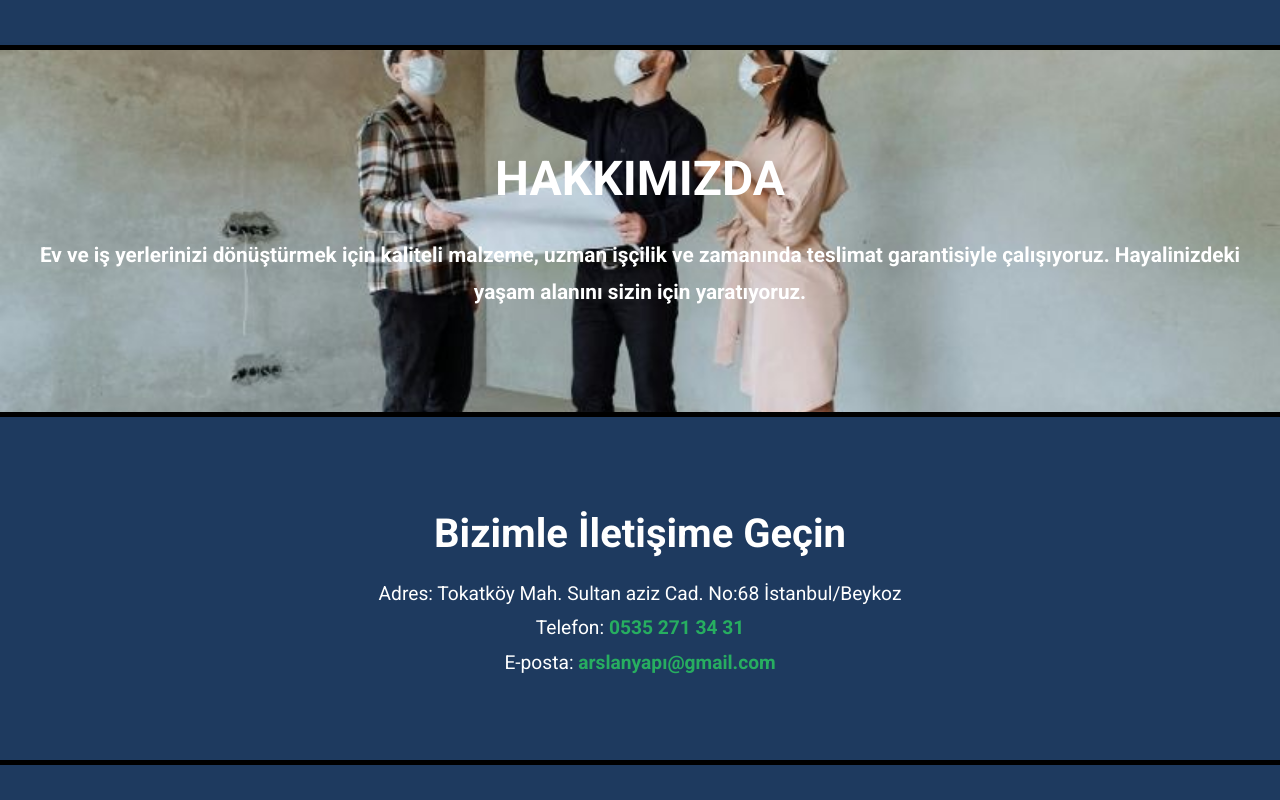
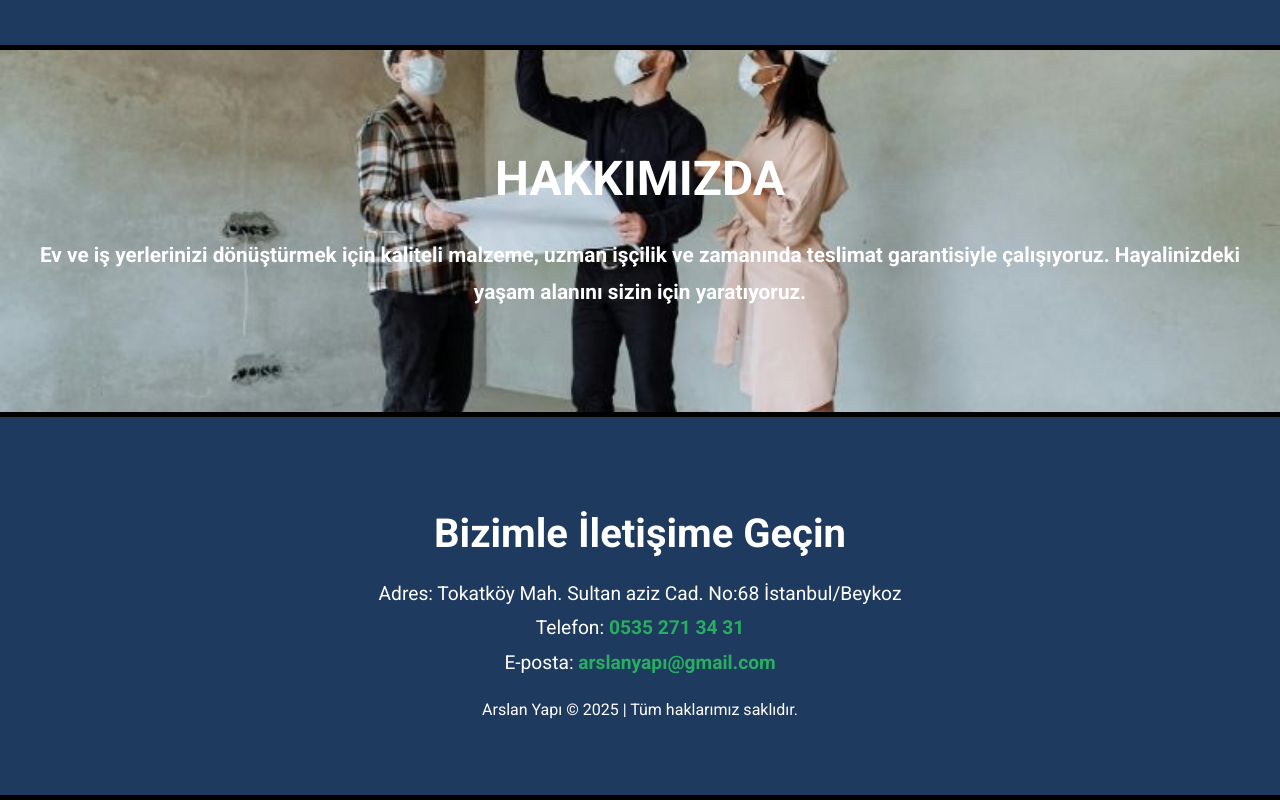
Before and after one commit to Seyfoo61/ArslanYap-, a plain HTML site: page Proje/index.html in a window 1280 px wide. Shown: the part 1859-2659 px from the top of the page. Before the commit the page ends 2624 px from the top, so only its background shows below. Drawn offline with Linux system fonts and the light colour scheme.

Commit message:
Copyright eklendi

```diff
--- a/Proje/index.html
+++ b/Proje/index.html
@@ -59,7 +59,8 @@
     <p class="contact-info">
         Adres: Tokatköy Mah. Sultan aziz Cad. No:68 İstanbul/Beykoz <br>
         Telefon: <a href="tel:05352713431">0535 271 34 31</a> <br>
-        E-posta: <a href="mailto:arslanyapı@gmail.com">arslanyapı@gmail.com</a>
+        E-posta: <a href="mailto:arslanyapı@gmail.com">arslanyapı@gmail.com</a> <br>
+        <p>Arslan Yapı © 2025 | Tüm haklarımız saklıdır.</p>
     </p>
 </section>
 
```
